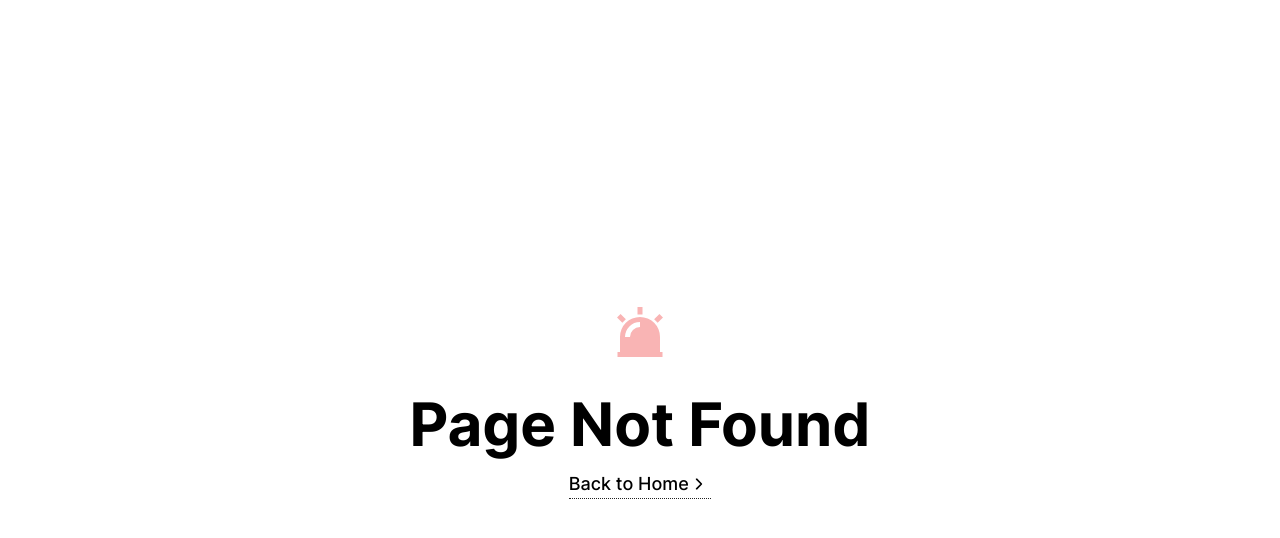
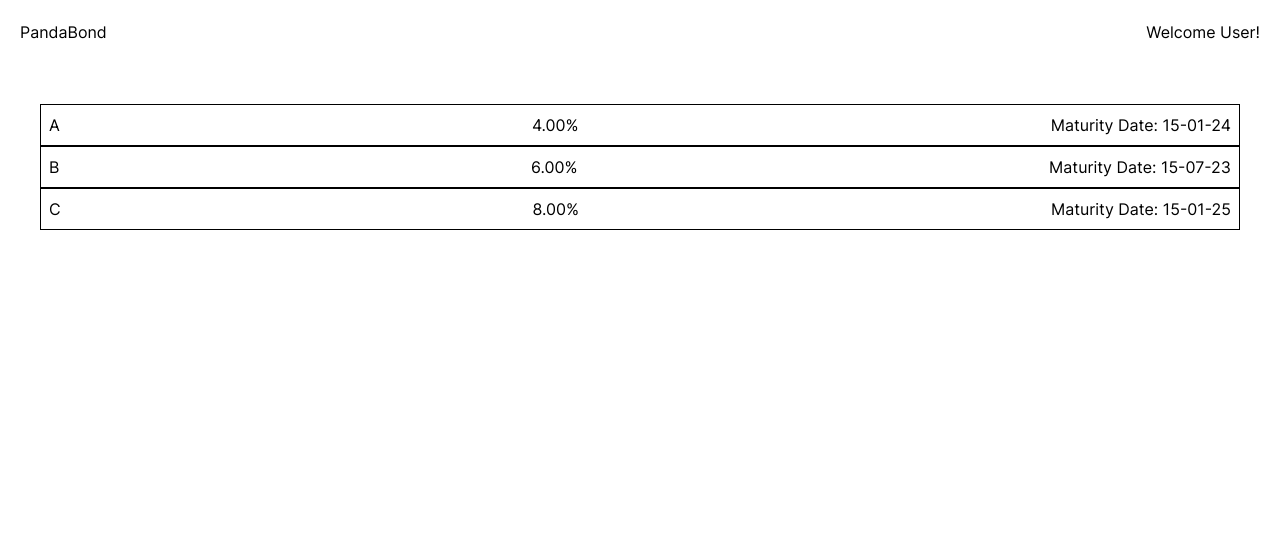
Before and after one commit to fintech-month-hackathon-2023/pandabond_frontend, a Next.js app: page /purchase in a window 1280 px wide. Before the commit this address had no page. Shown: the top 538 px of the page. Built offline with nearby package versions, Linux system fonts and the light colour scheme.

Commit message:
feat: purchase page barebones

```diff
--- a/src/components/landingpage/ServiceDisplay.tsx
+++ b/src/components/landingpage/ServiceDisplay.tsx
@@ -3,10 +3,14 @@ import {FC} from 'react';
 type ServiceDisplayProps = {
   service: string;
   setIsModalOpen: (bool: boolean) => void;
+  setService: (service: string) => void;
 }
-const ServiceDisplay: FC<ServiceDisplayProps> = ({service, setIsModalOpen}) => {
+const ServiceDisplay: FC<ServiceDisplayProps> = ({service, setService, setIsModalOpen}) => {
   return (
-  <div onClick={() => setIsModalOpen(true)} className='cursor-pointer'>
+  <div onClick={() => {
+    setIsModalOpen(true);
+    setService(service);
+    }} className='cursor-pointer'>
     {service}
   </div>
   )
--- a/src/components/landingpage/ServicesDisplay.tsx
+++ b/src/components/landingpage/ServicesDisplay.tsx
@@ -4,6 +4,7 @@ import Link from 'next/link';
 
 const ServicesDisplay: FC = () => {
   const [isModalOpen, setIsModalOpen] = useState(false);
+  const [service, setService] = useState('');
   return (
     <div className='flex justify-evenly'>
       <div className={`${isModalOpen ? '' : 'hidden'} absolute flex flex-col gap-5 top-1/2 left-1/2 transform -translate-x-1/2 -translate-y-1/2 h-2/3 w-1/2 p-10 rounded z-10 bg-white`}>
@@ -12,11 +13,11 @@ const ServicesDisplay: FC = () => {
           <div className='cursor-pointer' onClick={() => setIsModalOpen(false)}>Close</div>
         </div>
         <div className='grow border border-black'></div>
-        <Link href='/issue'>Proceed</Link>
+        <Link href={service == 'Create Your Own Bonds' ? '/issue' : '/purchase'}>Proceed</Link>
       </div>
       <div onClick={() => setIsModalOpen(false)} className={`${isModalOpen ? 'cursor-pointer' : 'hidden'} absolute top-0 left-0 bottom-0 right-0 bg-black opacity-50`}></div>
-      <ServiceDisplay setIsModalOpen={setIsModalOpen} service={'Create Your Own Bonds'}/>
-      <ServiceDisplay setIsModalOpen={setIsModalOpen} service={'purchase bonds'}/>
+      <ServiceDisplay setService={setService} setIsModalOpen={setIsModalOpen} service={'Create Your Own Bonds'}/>
+      <ServiceDisplay setService={setService} setIsModalOpen={setIsModalOpen} service={'purchase bonds'}/>
     </div>
   )
 }
--- a/src/components/navbar/User.tsx
+++ b/src/components/navbar/User.tsx
@@ -6,7 +6,7 @@ type UserProps = {
 }
 const User: FC<UserProps> = ({isLoggedIn}) => {
   if (isLoggedIn) {
-    return <div>Welcome User</div>
+    return <div>Welcome User!</div>
   } else {
     return (
       <div className='flex gap-10 justify-between'>
--- /dev/null
+++ b/src/components/purchasepage/BondDetails.tsx
@@ -0,0 +1,23 @@
+import {FC} from 'react';
+import type {Bond} from './BondListings';
+
+type BondDetailsProps = {
+  bond: Bond;
+}
+const BondDetails: FC<BondDetailsProps> = ({bond}) => {
+  return (
+    <div className='grow flex justify-between'>
+      <div>
+        <div>Company Name: {bond.symbol}</div>
+        <div>Bond Type: {bond.bondType}</div>
+        <div>Maturity Date: {bond.maturityDate}</div>
+        <div>Coupon Rate: {bond.couponRate}</div>
+      </div>
+      <div>
+        <div>Volume: {bond.volume}</div>
+        <div>Cost: {bond.cost}</div>
+      </div>
+    </div>
+  );
+}
+export default BondDetails;
--- /dev/null
+++ b/src/components/purchasepage/BondListing.tsx
@@ -0,0 +1,18 @@
+import {FC} from 'react';
+import type {Bond} from './BondListings';
+
+type BondListingProps = {
+  bond: Bond;
+  handleClick: (index: number) => void;
+  index: number;
+}
+const BondListing: FC<BondListingProps> = ({index, bond, handleClick}) => {
+  return (
+    <div onClick={() => handleClick(index)} className='cursor-pointer border border-black w-full flex justify-between p-2'>
+      <div>{bond.symbol}</div>
+      <div>{bond.couponRate}</div>
+      <div>Maturity Date: {bond.maturityDate}</div>
+    </div>
+  )
+}
+export default BondListing;
--- /dev/null
+++ b/src/components/purchasepage/BondListings.tsx
@@ -0,0 +1,37 @@
+import {FC, useState} from 'react';
+import BondListing from './BondListing';
+import BondDetails from './BondDetails';
+import Link from 'next/link';
+
+export type Bond = {
+  symbol: string;
+  maturityDate: string;
+  couponRate: string;
+  volume: string;
+  cost: string;
+  bondType: string;
+}
+const BondListings: FC = () => {
+  const bonds: Bond[] = [{symbol: 'A', maturityDate: '15-01-24', couponRate: '4.00%', volume: '100m', cost: '20 USD', bondType: 'Installation Bond'}, {symbol: 'B', maturityDate: '15-07-23', couponRate: '6.00%', volume: '30m', cost: '40USD', bondType: 'Time Contract Bond'}, {symbol: 'C', maturityDate: '15-01-25', couponRate: '8.00%', volume: '80m', cost: '50USD', bondType: 'Callable Bond'}]
+  const [isModalOpen, setIsModalOpen] = useState(false);
+  const [selectedBond, setSelectedBond] = useState<Bond | undefined>();
+  const handleClick = (index: number) => {
+    setIsModalOpen(true);
+    setSelectedBond(bonds[index]);
+  }
+  return (
+    <div>
+        <div className={`${isModalOpen ? '' : 'hidden'} absolute flex flex-col gap-5 top-1/2 left-1/2 transform -translate-x-1/2 -translate-y-1/2 h-2/3 w-1/2 p-10 rounded z-10 bg-white`}>
+        <div className='flex justify-between'>
+          <div>PandaBonds</div>
+          <div className='cursor-pointer' onClick={() => setIsModalOpen(false)}>Close</div>
+        </div>
+        {selectedBond && <BondDetails bond={selectedBond}/>}
+        <Link href=''>Purchase Bond</Link>
+      </div>
+      <div onClick={() => setIsModalOpen(false)} className={`${isModalOpen ? 'cursor-pointer' : 'hidden'} absolute top-0 left-0 bottom-0 right-0 bg-black opacity-50`}></div>
+      <div className='h-full flex flex-col items-center m-10'>{bonds.map((bond, index) => <BondListing bond={bond} index={index} key={bond.symbol} handleClick={handleClick}/>)}</div>
+    </div>
+  );
+}
+export default BondListings;
--- /dev/null
+++ b/src/pages/purchase/index.tsx
@@ -0,0 +1,14 @@
+import NavBar from '@/components/NavBar';
+import BondListings from '@/components/purchasepage/BondListings';
+import type {NextPage} from 'next';
+
+const PurchasePage: NextPage = () => {
+  return (
+    <div className='h-screen relative'>
+      <NavBar isLoggedIn={true}/>
+      <BondListings/>
+    </div>
+  );
+}
+
+export default PurchasePage;
```
